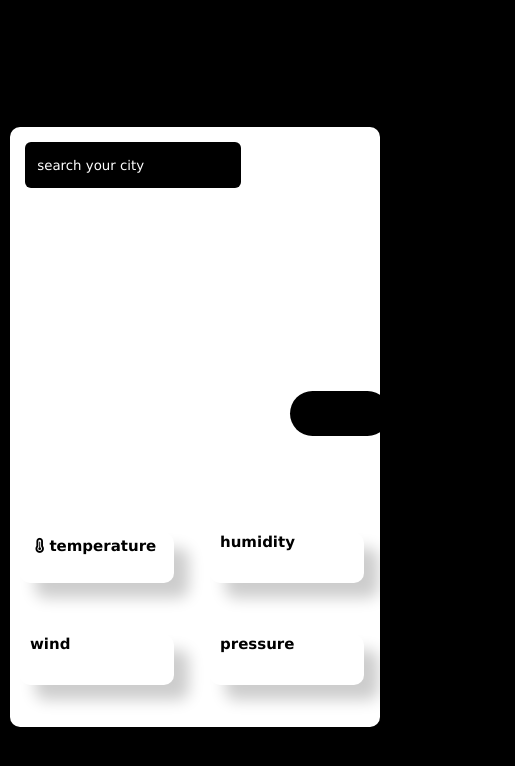
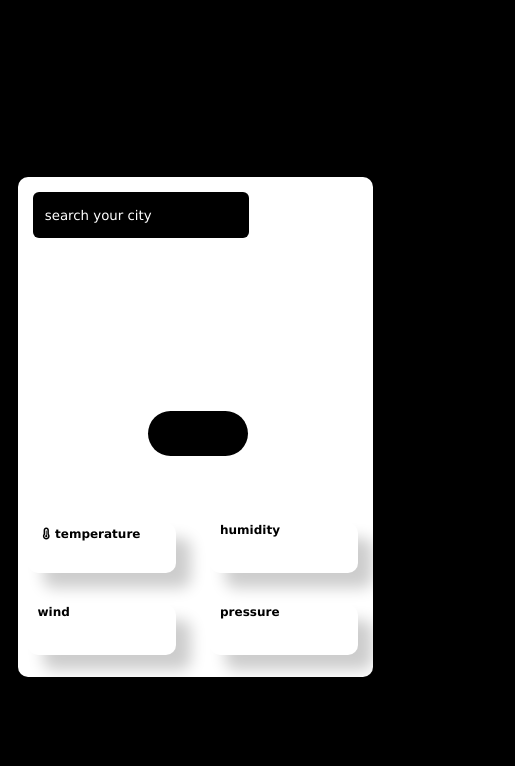
Before and after one commit to PoojaRajput07/weather-App, a plain HTML site: page index.html in a window 390 px wide. Shown: the whole page, 515 px wide, since content can reach past the window. Drawn offline with Linux system fonts and the light colour scheme; no server answers.

Commit message:
Update style.css

```diff
--- a/style.css
+++ b/style.css
@@ -12,11 +12,12 @@ body{
     margin:0px;
 }
 .container{
-    height:600px;
+    height:550px;
     width:600px;
     background-color: white;
     border-radius: 10px;
     display: flex;
+
     flex-direction: column;
     gap:10px;
 
@@ -46,7 +47,7 @@ body{
     align-items: center;
     position:relative;
     top: 10px;
-    left:150px;
+    left:130px;
     /* border:5px black solid; */
 
 }
@@ -101,3 +102,102 @@ body{
     margin:0px;
     font-weight: normal;
 }
+
+@media(max-width:768px){
+    body{
+
+
+        width:100%;
+        height: 100vh;
+        /* background-color:yellow; */
+    }
+    .container{
+        margin:15px;
+        width:600px;
+        height:500px;
+        /* background-color: brown; */
+
+
+    }
+    .info{
+        width: 345px;
+        position:relative;
+        top: 10px;
+        left:100px;
+
+    }
+    .h3{
+        font-size:19px;
+    }
+    .box{
+        font-size: 12px;
+    }
+
+
+
+}
+
+@media(max-width:425px){
+    body{
+
+
+        width:100%;
+        height: 100vh;
+        /* background-color:yellow; */
+    }
+    .container{
+        margin:15px;
+        width:600px;
+        height:500px;
+        /* background-color: brown; */
+
+
+    }
+    .info{
+        width: 345px;
+        position:relative;
+        top: 10px;
+        left:3px;
+
+    }
+    .h3{
+        font-size:19px;
+    }
+    .box{
+        font-size: 12px;
+    }
+
+
+
+}
+@media(max-width:320px){
+    body{
+        width:100%;
+        height:600px;;
+    }
+    .container{
+        left:30px;
+        width:300px;
+        height:600px;
+        /* margin:10px; */
+
+    }
+    .info{
+        width:250px;
+        position:relative;
+        top: 10px;
+        left:10px;
+        font-size:20px;
+
+    }
+
+    .date-time{
+        font-size:19px;
+    }
+    .box{
+        font-size: 11px;
+    }
+    .detail{
+        width:290px;
+    }
+}
```
